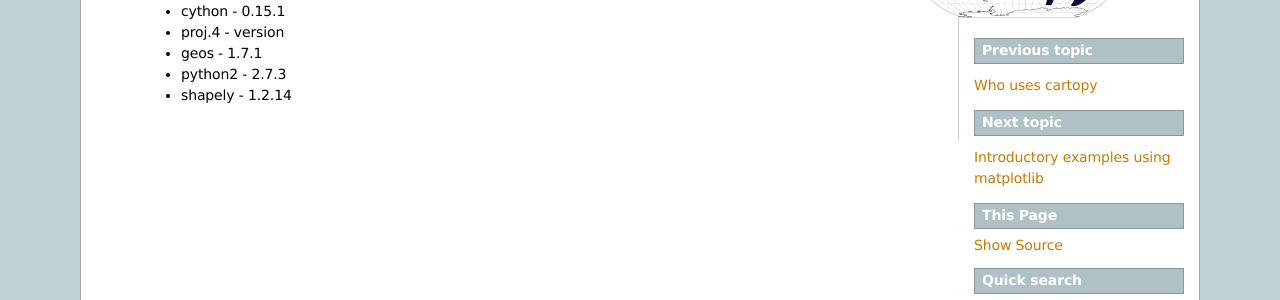
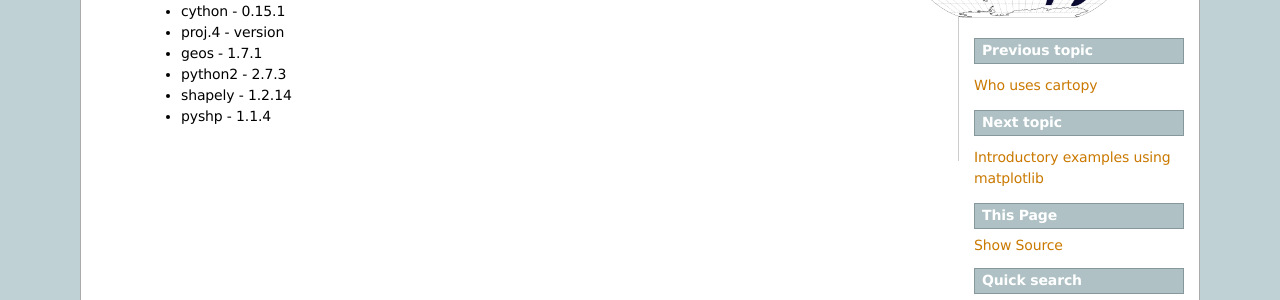
Before and after one commit to SciTools/cartopy, a Sphinx documentation site: the page built from docs/source/building_from_source/index.rst, in a window 1280 px wide. Shown: the part 250-550 px from the top of the page. Built offline with Sphinx 7.4.7, drawn with Linux system fonts in a browser that asks for light colours.

Commit message:
Add pyshp to dependency list

```diff
--- a/docs/source/building_from_source/index.rst
+++ b/docs/source/building_from_source/index.rst
@@ -10,6 +10,7 @@ The dependencies, with the minimum tested version, of cartopy |version| are:
  * geos - 1.7.1
  * python2 - 2.7.3
  * shapely - 1.2.14
+ * pyshp - 1.1.4
 
 
 ..
```
